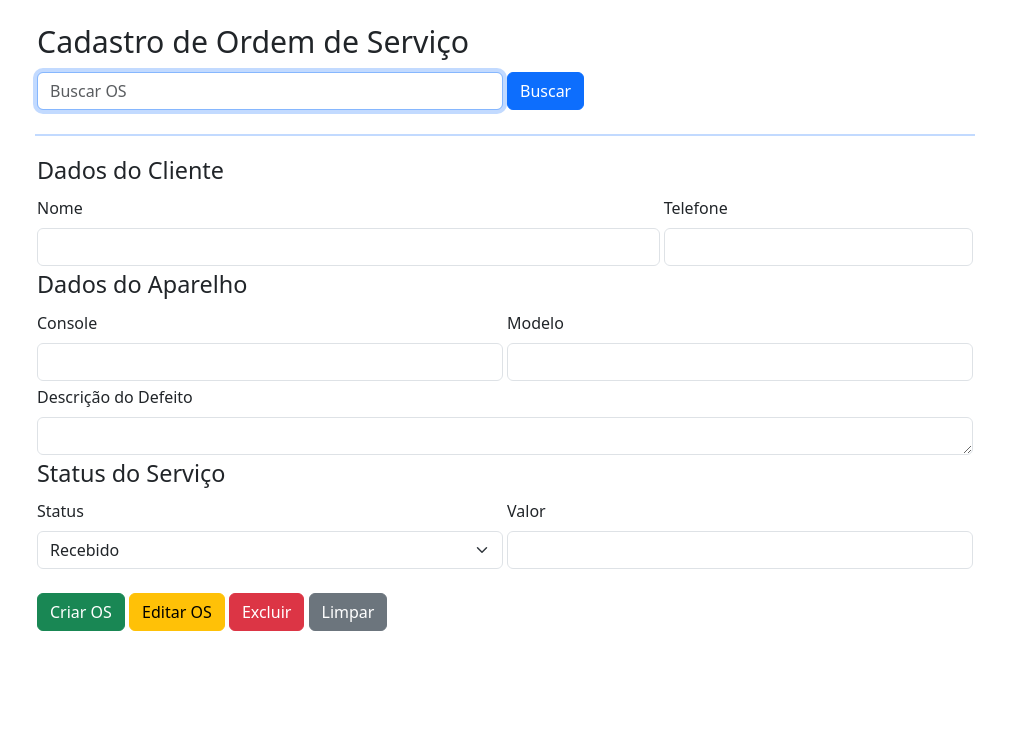
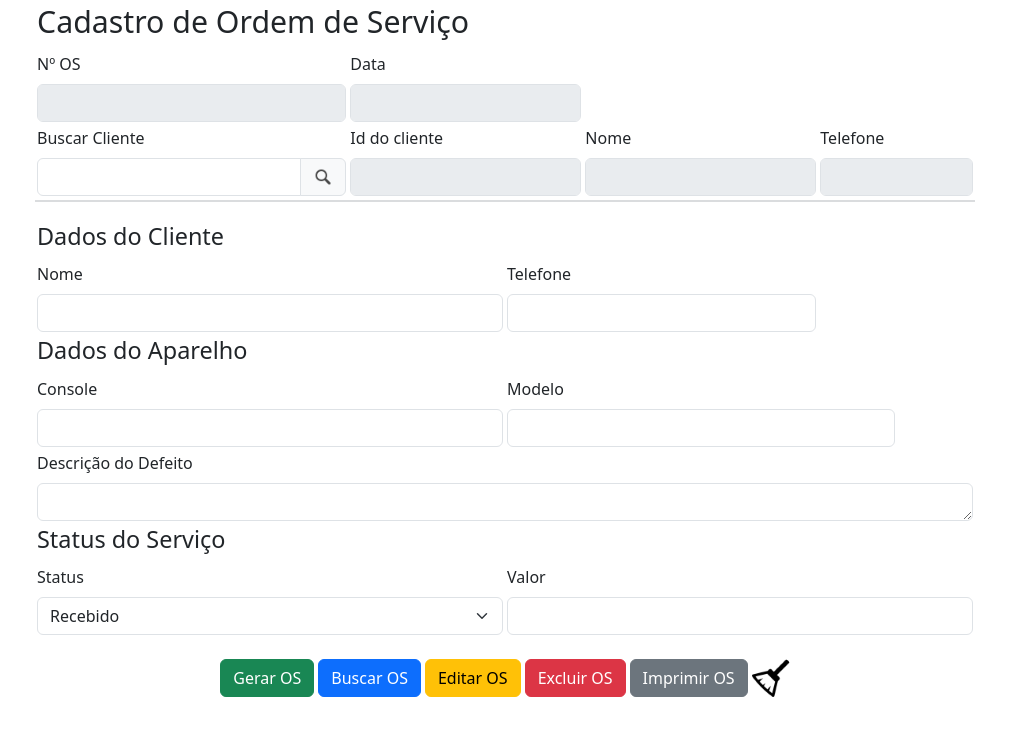
Before and after one commit to Amorimo/Pixel_Chips, an Electron app: page src/views/os.html in a window 1010 px wide. Drawn offline with Linux system fonts and the light colour scheme; no server answers.

Commit message:
Aula sobre o preenchimento dos dados na janela OS

```diff
--- a/doc/Pendencias.txt
+++ b/doc/Pendencias.txt
@@ -1,6 +1,6 @@
 
 
-mudar icone do X
+
 crud create faltou confirmação do cliente criado
 falta campo avaliação tecnica, e quem foi o funcionario que fez o concerto
 botão imprimir OS
--- a/src/public/css/style.css
+++ b/src/public/css/style.css
@@ -30,12 +30,13 @@ footer p {
     margin: 0;
     font-family: Georgia, 'Times New Roman', Times, serif;
     font-size: 1.2em;
+
 }
 
 #btnReset {
     width: 38px;
     height: 38px;
-    background-image: url(../img/xis.png);
+    background-image: url(../img/broom.png);
     border: none;
     cursor: pointer;
 }
@@ -48,4 +49,9 @@ footer p {
     right: 5;
     border: none;
     cursor: none;
- }
+}
+
+ /* Ocultar o campo id do cliente */
+#idClient {
+    display: none;
+}
--- a/src/views/os.html
+++ b/src/views/os.html
@@ -13,21 +13,66 @@
 </head>
 <body>
     <div class="container">
-        <h2 class="mt-4">Cadastro de Ordem de Serviço</h2>
+        <h2 class="mt-1">Cadastro de Ordem de Serviço</h2>
         <form id="frmOS" class="mt-2 row g-1">
 
-            <!-- Buscar OS -->
-            <div class="col-md-6">
-                <input type="text" class="form-control" id="searchOS" placeholder="Buscar OS" maxlength="30">
+            <!-- OS -->
+            <div class="col-md-4">
+                <label class="form-label">Nº OS</label>
+                <input type="text" class="form-control" id="inputOS" disabled>
             </div>
+
+            <!-- Data -->
+            <div class="col-md-3">
+                <label class="form-label">Data</label>
+                <input type="text" class="form-control" id="inputData" disabled>
+            </div>
+
+            <!-- Buscar cliente -->
+            <div class="col-md-5">
+
+            </div>
+
+            <!-- Buscar cliente -->
             <div class="col-md-4">
-                <button type="button" class="btn btn-primary" id="btnRead">Buscar</button>
+                <label for="inputSearchClient" class="form-label">Buscar Cliente</label>
+                <div class="input-group">
+                    <input type="text" class="form-control" id="inputSearchClient" spellcheck="false" maxlength="30">
+                    <span class="input-group-text">
+                        <img src="../public/img/search.png" alt="lupa" width="20">
+                    </span>
+                </div>
+                <!-- Lista de sugestões usando classes bootstrap -->
+                <ul id="viewListSuggestion" class="list-group position-absolute w-100"></ul>
             </div>
-            <hr class="mt-4 border border-primary">
+
+            <!-- Id -->
+            <div class="col-md-3">
+                <label for="inputIdClient" class="form-label">Id do cliente</label>
+                <input type="text" class="form-control" id="inputIdClient" spellcheck="false" maxlength="15" disabled>
+            </div>
+
+            <!-- Nome -->
+            <div class="col-md-3">
+                <label for="inputNameClient" class="form-label">Nome</label>
+                <input type="text" class="form-control" id="inputNameClient" spellcheck="false" maxlength="30" disabled>
+            </div>
+
+            <!-- Telefone -->
+            <div class="col-md-2">
+                <label for="inputPhoneClient" class="form-label">Telefone</label>
+                <input type="text" class="form-control" id="inputPhoneClient" spellcheck="false" maxlength="15"
+                    disabled>
+            </div>
+
+            <input type="text" id="idClient"> <!-- oculto -->
+
+            <!-- Linha -->
+            <hr class="mt-1 border border-secondary border -1">
 
             <!-- Dados do Cliente -->
             <h4>Dados do Cliente</h4>
-            <div class="col-md-8">
+            <div class="col-md-6">
                 <label for="inputNameClient" class="form-label">Nome</label>
                 <input type="text" class="form-control" id="inputNameClient" required maxlength="30">
             </div>
@@ -42,7 +87,7 @@
                 <label for="inputDevice" class="form-label">Console</label>
                 <input type="text" class="form-control" id="inputDevice" required maxlength="30">
             </div>
-            <div class="col-md-6">
+            <div class="col-md-5">
                 <label for="inputModel" class="form-label">Modelo</label>
                 <input type="text" class="form-control" id="inputModel" required maxlength="30">
             </div>
@@ -68,12 +113,14 @@
             </div>
 
             <!-- Botões -->
-            <div class="mt-4">
-                <button type="submit" class="btn btn-success">Criar OS</button>
+
+            <div class="mt-4 d-flex justify-content-center gap-1">
+                <button type="submit" class="btn btn-success">Gerar OS</button>
+                <button type="button" class="btn btn-primary" onclick="findOS()">Buscar OS</button>
                 <button type="submit" class="btn btn-warning">Editar OS</button>
-                <button type="button" class="btn btn-danger">Excluir</button>
-                <button type="reset" class="btn btn-secondary">Limpar</button>
-            </div>
+                <button type="button" class="btn btn-danger">Excluir OS</button>
+                <button type="button" class="btn btn-secondary">Imprimir OS</button>
+                <button type="reset" class="btn" id="btnReset" onclick="resetForm()"></button>
         </form>
     </div>
 
```
Also changed, not shown: main.js (+4 -4 lines), src/public/img/broom.png (added), src/public/img/search.png (added).
